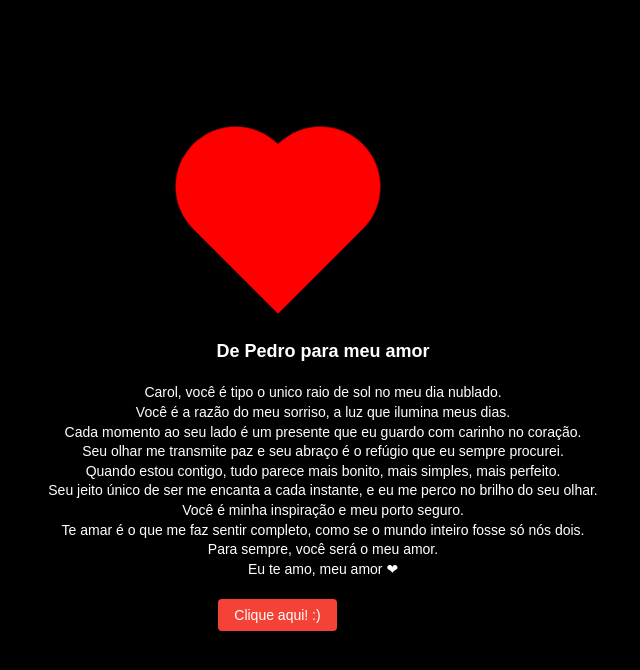
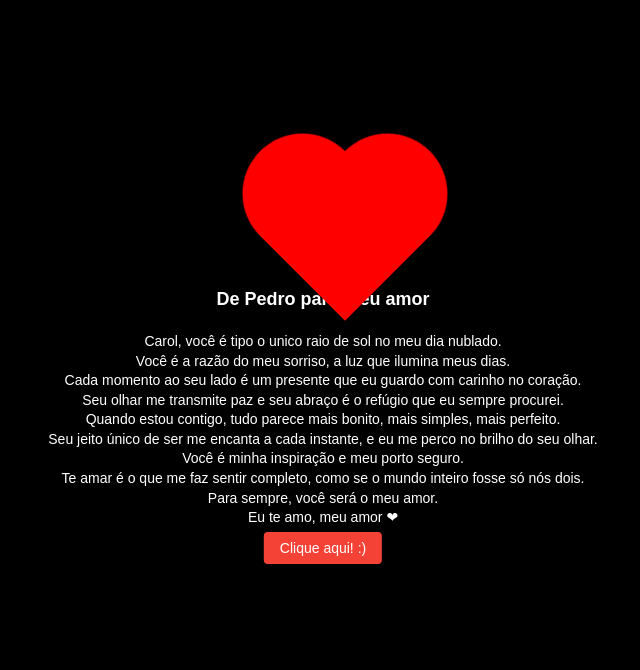
Before and after one commit to pedrokakzzx/site-fofo-e-legal, a plain HTML site: page index.html in a window 1280 px wide. Shown: the whole page, without its empty margins (317-957 px from the left). Drawn offline with Linux system fonts and the light colour scheme.

Commit message:
Update styles.css

```diff
--- a/styles.css
+++ b/styles.css
@@ -46,7 +46,10 @@ body {
   transform: rotate(-45deg);
   animation: heartbeat 1s infinite;
   margin-bottom: 50px; /* Reduzindo a margem */
-  margin-left: 170px;
+  position: absolute;
+  top: 22%;
+  left: 47%;
+  transform: translate(-50%, -100%);
 }
 
 .heart:before,
@@ -110,7 +113,9 @@ button {
   border-radius: 4px; /* Reduzindo o border-radius */
   cursor: pointer;
   margin-top: 20px; /* Reduzindo a margem */
-  margin-left: 170px;
+  position: absolute;
+  left: 50%;
+  transform: translate(-50%, -50%);
 }
 
 button:hover {
```
